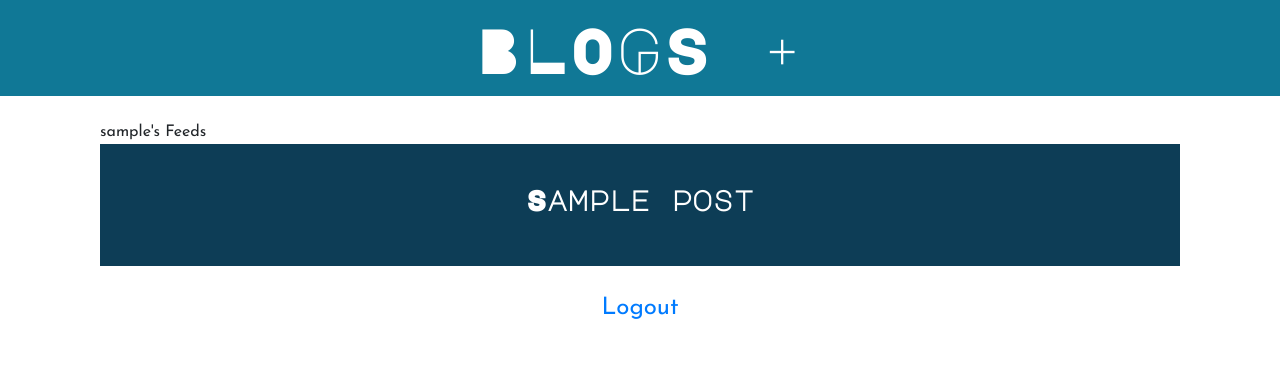
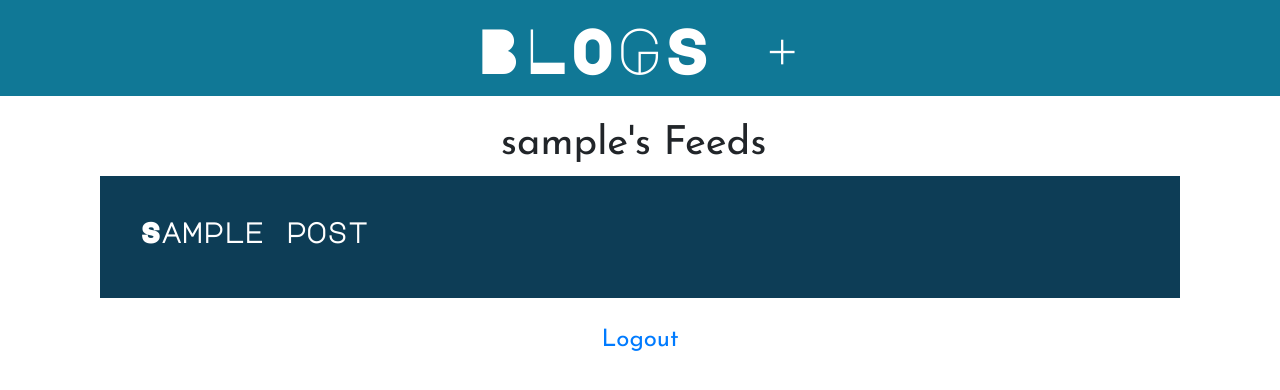
Before and after one commit to vishwakarmad1999/my-blog, a Django app: a page that uses templates/user/user_feeds.html in a window 1280 px wide. Shown: the top 390 px of the page. Run offline with Django 3.2, Linux system fonts and the light colour scheme; a user stored in the database is signed in; tables that the repository leaves empty hold one stand-in row (values such as "Sample post"); some libraries are stand-ins or nearby versions.

Commit message:
Forgot to add 1 in the h1

```diff
--- a/templates/user/user_feeds.html
+++ b/templates/user/user_feeds.html
@@ -24,7 +24,7 @@
 		{% endfor %}
 	{% endif %}
 
-	<h class="text-center">{{ username }}'s Feeds&nbsp;
+	<h1 class="text-center">{{ username }}'s Feeds&nbsp;
 
 		{% if not request.user.username == username %}
 		<form method="POST"> {% csrf_token %}
```
